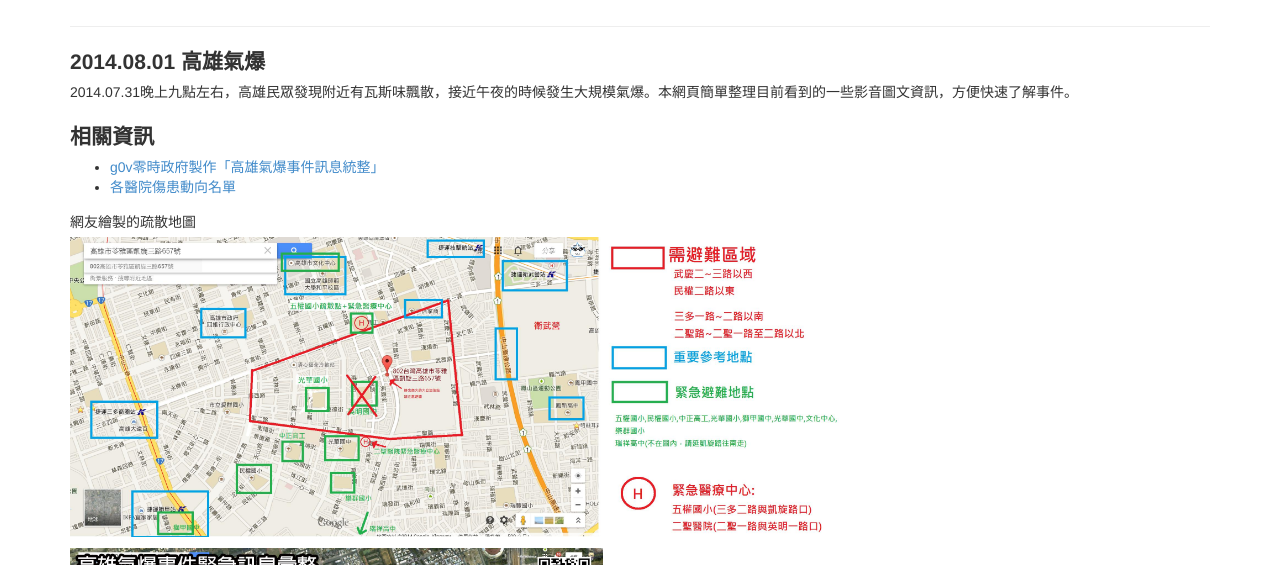
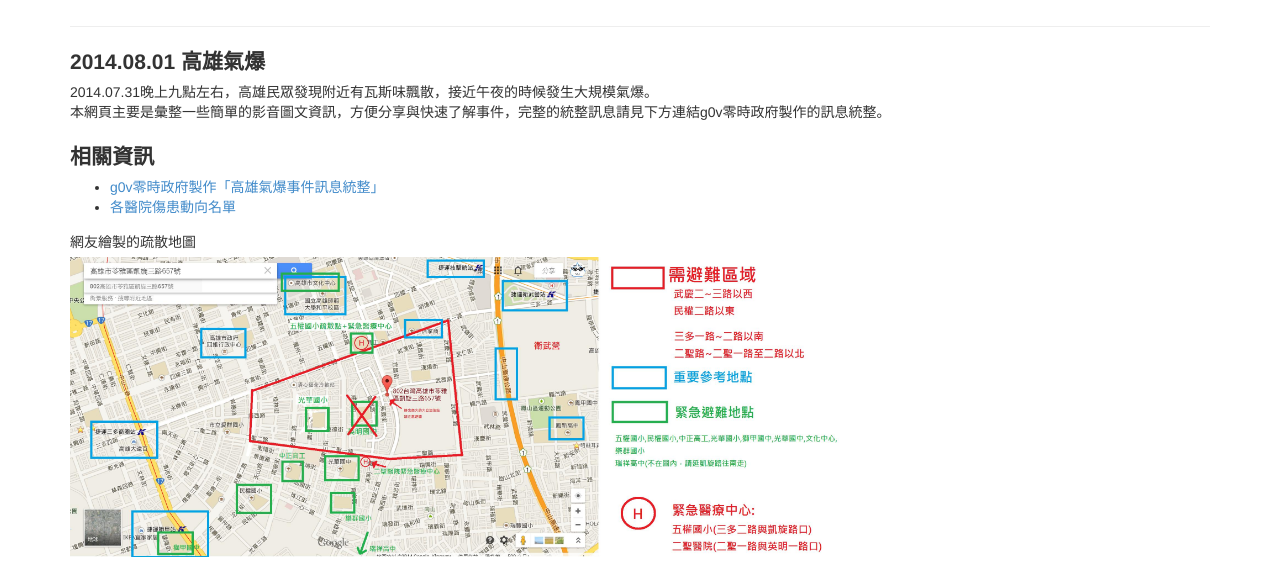
Before and after one commit to howar31/KaohsiungExplosion, a plain HTML site: page index.html in a window 1280 px wide. Shown: the part 172-737 px from the top of the page. Drawn offline with Linux system fonts and the light colour scheme.

Commit message:
Update introduction.

```diff
--- a/index.html
+++ b/index.html
@@ -53,7 +53,7 @@
 	</div>
 
 	<div class="row row-title"><div class="col-sm-12">2014.08.01 高雄氣爆</div></div>
-	<div class="row"><div class="col-sm-12">2014.07.31晚上九點左右，高雄民眾發現附近有瓦斯味飄散，接近午夜的時候發生大規模氣爆。本網頁簡單整理目前看到的一些影音圖文資訊，方便快速了解事件。</div></div>
+	<div class="row"><div class="col-sm-12">2014.07.31晚上九點左右，高雄民眾發現附近有瓦斯味飄散，接近午夜的時候發生大規模氣爆。<br>本網頁主要是彙整一些簡單的影音圖文資訊，方便分享與快速了解事件，完整的統整訊息請見下方連結g0v零時政府製作的訊息統整。</div></div>
 
 	<div class="row-block">
 	<div class="row row-title"><div class="col-sm-12">相關資訊</div></div>
```
